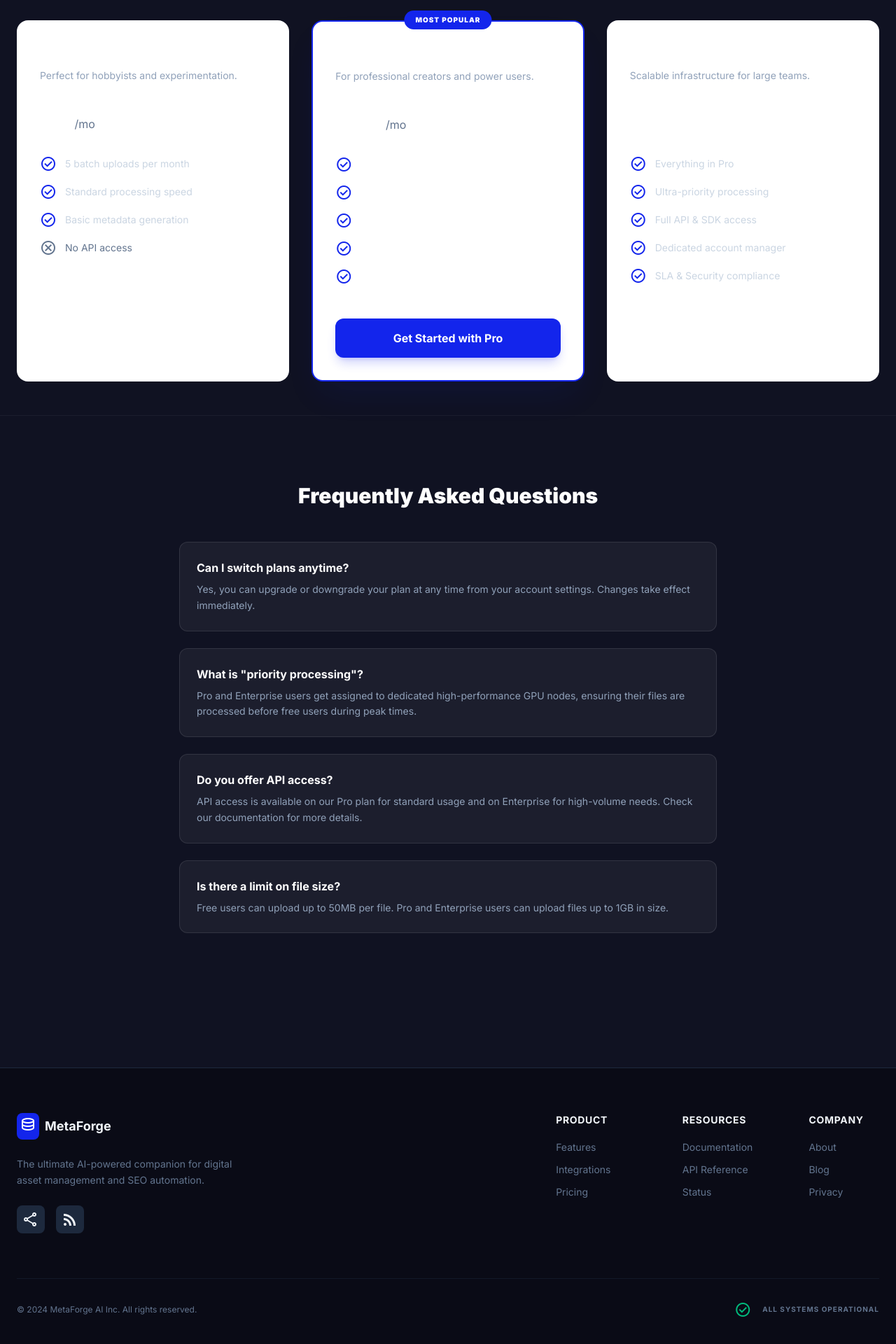
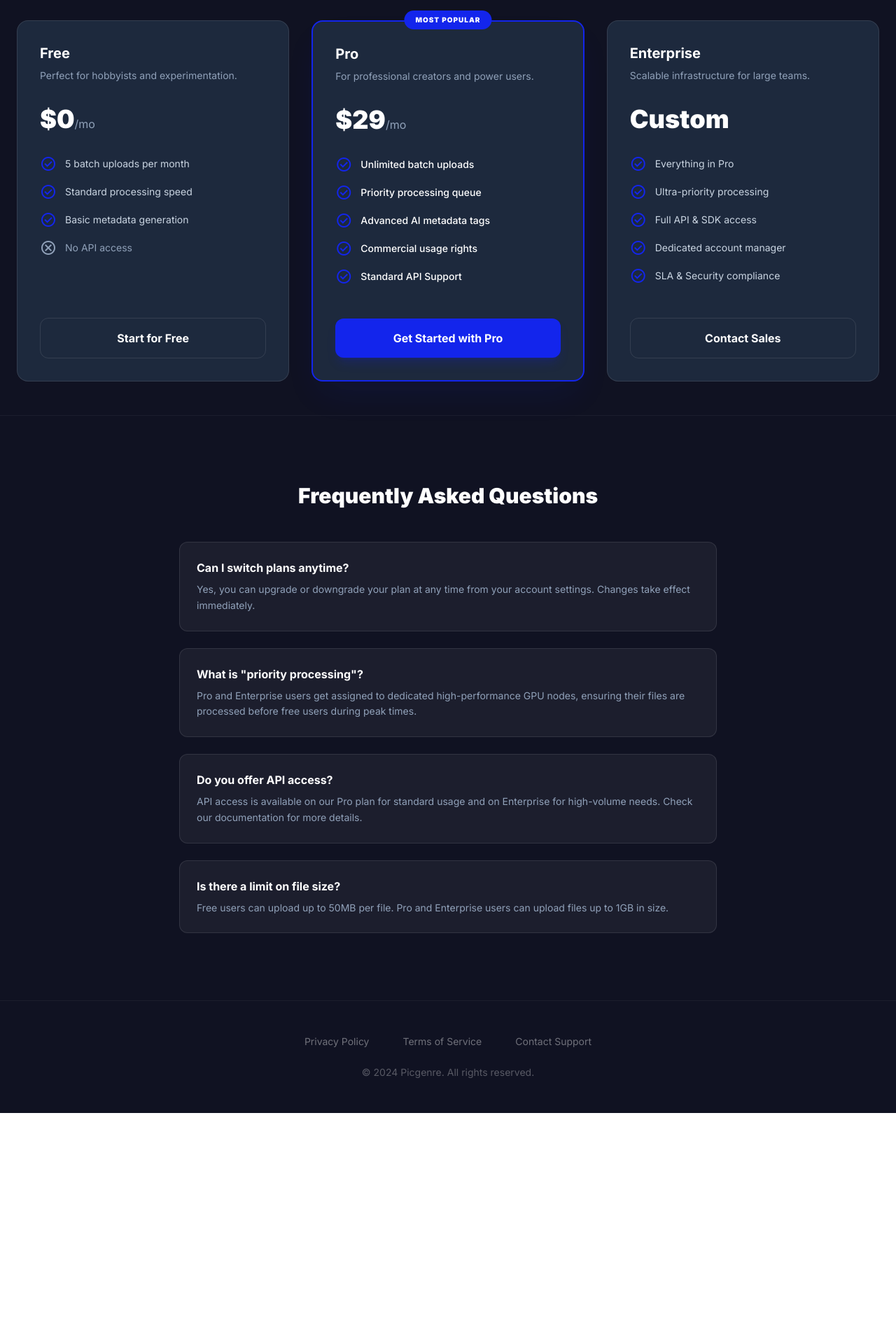
Before and after one commit to jisan-mahmud/picgenre-2.0, a React (Vite) app: page /pricing in a window 1280 px wide. Shown: the part 392-2312 px from the top of the page at 70% size. After the commit the page ends 1982 px from the top, so only its background shows below. Built offline with nearby package versions, Linux system fonts and the light colour scheme.

Commit message:
update: card background color

```diff
--- a/src/App.jsx
+++ b/src/App.jsx
@@ -13,6 +13,7 @@ import BillingPlan from './pages/settings/BillingPlan';
 import Pricing from './pages/Pricing';
 import PrivacyPolicy from './pages/PrivacyPolicy';
 import Shop from './pages/Shop';
+import NotFoundPage from './pages/NotFoundPage';
 
 function App() {
   return (
@@ -29,6 +30,7 @@ function App() {
         <Route path="/pricing" element={<Pricing />} />
         <Route path='/privacy-policy' element={<PrivacyPolicy />} />
         <Route path='/shop' element={<Shop />} />
+        <Route path="*" element={<NotFoundPage />} />
       </Route>
       <Route path="/login" element={<Login />} />
     </Routes>
--- a/src/components/layouts/Footer.jsx
+++ b/src/components/layouts/Footer.jsx
@@ -2,63 +2,14 @@ import React from 'react'
 import { Link } from 'react-router-dom'
 
 export default function Footer() {
-  return (
-
-                <footer className="mt-24 border-t border-slate-200 dark:border-slate-800 bg-white dark:bg-[#0a0b16] py-16 px-6">
-                    <div className="max-w-7xl mx-auto flex flex-col md:flex-row justify-between gap-12">
-                        <div className="space-y-6 max-w-xs">
-                            <div className="flex items-center gap-2">
-                                <div className="bg-primary p-1 rounded-lg">
-                                    <span className="material-symbols-outlined text-white text-lg">database</span>
-                                </div>
-                                <h2 className="text-lg font-bold">MetaForge</h2>
-                            </div>
-                            <p className="text-sm text-slate-500 leading-relaxed">
-                                The ultimate AI-powered companion for digital asset management and SEO automation.
-                            </p>
-                            <div className="flex gap-4">
-                                <a className="w-10 h-10 rounded-lg bg-slate-100 dark:bg-slate-800 flex items-center justify-center hover:text-primary transition-colors" href="#">
-                                    <span className="material-symbols-outlined text-xl">share</span>
-                                </a>
-                                <a className="w-10 h-10 rounded-lg bg-slate-100 dark:bg-slate-800 flex items-center justify-center hover:text-primary transition-colors" href="#">
-                                    <span className="material-symbols-outlined text-xl">rss_feed</span>
-                                </a>
-                            </div>
-                        </div>
-                        <div className="grid grid-cols-2 sm:grid-cols-3 gap-8 md:gap-20">
-                            <div className="space-y-4">
-                                <h4 className="text-sm font-bold uppercase tracking-wider">Product</h4>
-                                <ul className="space-y-2">
-                                    <li><a className="text-sm text-slate-500 hover:text-primary transition-colors" href="#">Features</a></li>
-                                    <li><a className="text-sm text-slate-500 hover:text-primary transition-colors" href="#">Integrations</a></li>
-                                    <li><a className="text-sm text-slate-500 hover:text-primary transition-colors" href="#">Pricing</a></li>
-                                </ul>
-                            </div>
-                            <div className="space-y-4">
-                                <h4 className="text-sm font-bold uppercase tracking-wider">Resources</h4>
-                                <ul className="space-y-2">
-                                    <li><a className="text-sm text-slate-500 hover:text-primary transition-colors" href="#">Documentation</a></li>
-                                    <li><a className="text-sm text-slate-500 hover:text-primary transition-colors" href="#">API Reference</a></li>
-                                    <li><a className="text-sm text-slate-500 hover:text-primary transition-colors" href="#">Status</a></li>
-                                </ul>
-                            </div>
-                            <div className="space-y-4">
-                                <h4 className="text-sm font-bold uppercase tracking-wider">Company</h4>
-                                <ul className="space-y-2">
-                                    <li><a className="text-sm text-slate-500 hover:text-primary transition-colors" href="#">About</a></li>
-                                    <li><a className="text-sm text-slate-500 hover:text-primary transition-colors" href="#">Blog</a></li>
-                                    <li><Link className="text-sm text-slate-500 hover:text-primary transition-colors" to="/privacy-policy">Privacy</Link></li>
-                                </ul>
-                            </div>
-                        </div>
-                    </div>
-                    <div className="max-w-7xl mx-auto mt-16 pt-8 border-t border-slate-100 dark:border-slate-800/50 flex flex-col sm:flex-row justify-between items-center gap-4">
-                        <p className="text-xs text-slate-500">© 2024 MetaForge AI Inc. All rights reserved.</p>
-                        <div className="flex items-center gap-4">
-                            <span className="material-symbols-outlined text-xs text-emerald-500">check_circle</span>
-                            <p className="text-[10px] text-slate-500 uppercase tracking-widest font-bold">All systems operational</p>
-                        </div>
-                    </div>
-                </footer>
-  )
+    return (
+        <footer className="flex flex-col gap-6 px-10 py-12 text-center border-t border-slate-200 dark:border-white/5 bg-background-light dark:bg-background-dark">
+            <div className="flex flex-wrap items-center justify-center gap-8 md:gap-12">
+                <Link className="text-slate-500 dark:text-white/40 hover:text-slate-700 dark:hover:text-white/70 text-sm font-normal transition-colors" to="/privacy-policy">Privacy Policy</Link>
+                <a className="text-slate-500 dark:text-white/40 hover:text-slate-700 dark:hover:text-white/70 text-sm font-normal transition-colors" href="#">Terms of Service</a>
+                <a className="text-slate-500 dark:text-white/40 hover:text-slate-700 dark:hover:text-white/70 text-sm font-normal transition-colors" href="#">Contact Support</a>
+            </div>
+            <p className="text-slate-400 dark:text-white/30 text-sm font-normal">© 2024 Picgenre. All rights reserved.</p>
+        </footer>
+    )
 }
--- /dev/null
+++ b/src/pages/NotFoundPage.jsx
@@ -0,0 +1,25 @@
+import React from 'react'
+import { Link } from 'react-router-dom'
+
+export default function NotFoundPage() {
+    return (
+        <div className="bg-background-light dark:bg-background-dark min-h-screen flex items-center justify-center">
+            <main className="flex flex-col items-center px-6">
+                <div className="max-w-200 w-full text-center">
+                    <h1 className="text-slate-900 dark:text-white tracking-tighter text-[120px] md:text-[180px] font-bold leading-none mb-2">404</h1>
+                    <h2 className="text-slate-600 dark:text-slate-300 text-xl md:text-2xl font-medium leading-relaxed max-w-lg mx-auto pb-8">
+                        Oops! The page you are looking for has been moved or doesn't exist.
+                    </h2>
+                    <div className="flex justify-center">
+                        <div className="flex flex-col sm:flex-row gap-4 w-full max-w-105] justify-center px-4">
+                            <Link to='/' className="flex min-w-40] cursor-pointer items-center justify-center rounded-lg h-14 px-8 bg-primary text-white text-base font-bold transition-all hover:scale-105 active:scale-95">
+                                <span className="material-symbols-outlined mr-2">home</span>
+                                <span className="truncate">Back to Home</span>
+                            </Link>
+                        </div>
+                    </div>
+                </div>
+            </main>
+        </div>
+    )
+}
--- a/src/pages/Pricing.jsx
+++ b/src/pages/Pricing.jsx
@@ -15,14 +15,14 @@ export default function Pricing() {
             </section>
             <section className="py-12 px-6">
                 <div className="max-w-7xl mx-auto grid grid-cols-1 md:grid-cols-3 gap-8">
-                    <div className="flex flex-col p-8 rounded-2xl border border-slate-200 dark:border-white/10 bg-white dark:bg-card-dark relative hover:border-slate-300 dark:hover:border-white/20 transition-colors">
+                    <div className="flex flex-col p-8 rounded-2xl border border-slate-200 dark:border-white/10 bg-white dark:bg-slate-800 relative hover:border-slate-300 dark:hover:border-white/20 transition-colors">
                         <div className="mb-8">
                             <h3 className="text-xl font-bold mb-2 text-slate-900 dark:text-white">Free</h3>
                             <p className="text-slate-600 dark:text-slate-400 text-sm">Perfect for hobbyists and experimentation.</p>
                         </div>
                         <div className="mb-8">
                             <span className="text-4xl font-black text-slate-900 dark:text-white">$0</span>
-                            <span className="text-slate-500">/mo</span>
+                            <span className="text-slate-500 dark:text-slate-400">/mo</span>
                         </div>
                         <ul className="space-y-4 mb-12 flex-1">
                             <li className="flex items-center gap-3 text-sm text-slate-700 dark:text-slate-300">
@@ -37,7 +37,7 @@ export default function Pricing() {
                                 <span className="material-symbols-outlined text-primary text-lg">check_circle</span>
                                 <span>Basic metadata generation</span>
                             </li>
-                            <li className="flex items-center gap-3 text-sm text-slate-500">
+                            <li className="flex items-center gap-3 text-sm text-slate-500 dark:text-slate-400">
                                 <span className="material-symbols-outlined text-lg">cancel</span>
                                 <span>No API access</span>
                             </li>
@@ -46,7 +46,7 @@ export default function Pricing() {
                             Start for Free
                         </button>
                     </div>
-                    <div className="flex flex-col p-8 rounded-2xl border-2 border-primary bg-white dark:bg-card-dark relative shadow-2xl shadow-primary/10">
+                    <div className="flex flex-col p-8 rounded-2xl border-2 border-primary bg-white dark:bg-slate-800 relative shadow-2xl shadow-primary/10">
                         <div className="absolute -top-4 left-1/2 -translate-x-1/2 bg-primary text-white text-[10px] font-black uppercase tracking-widest px-4 py-1.5 rounded-full">
                             Most Popular
                         </div>
@@ -56,7 +56,7 @@ export default function Pricing() {
                         </div>
                         <div className="mb-8">
                             <span className="text-4xl font-black text-slate-900 dark:text-white">$29</span>
-                            <span className="text-slate-500">/mo</span>
+                            <span className="text-slate-500 dark:text-slate-400">/mo</span>
                         </div>
                         <ul className="space-y-4 mb-12 flex-1">
                             <li className="flex items-center gap-3 text-sm">
@@ -84,7 +84,7 @@ export default function Pricing() {
                             Get Started with Pro
                         </button>
                     </div>
-                    <div className="flex flex-col p-8 rounded-2xl border border-slate-200 dark:border-white/10 bg-white dark:bg-card-dark relative hover:border-slate-300 dark:hover:border-white/20 transition-colors">
+                    <div className="flex flex-col p-8 rounded-2xl border border-slate-200 dark:border-white/10 bg-white dark:bg-slate-800 relative hover:border-slate-300 dark:hover:border-white/20 transition-colors">
                         <div className="mb-8">
                             <h3 className="text-xl font-bold mb-2 text-slate-900 dark:text-white">Enterprise</h3>
                             <p className="text-slate-600 dark:text-slate-400 text-sm">Scalable infrastructure for large teams.</p>
```
Also changed, not shown: src/pages/Shop.jsx (+4 -4 lines).
